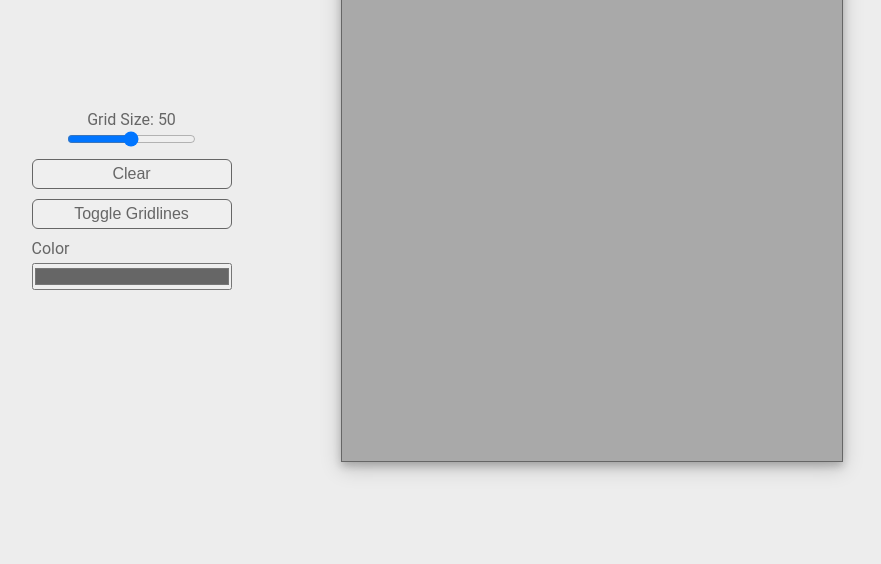
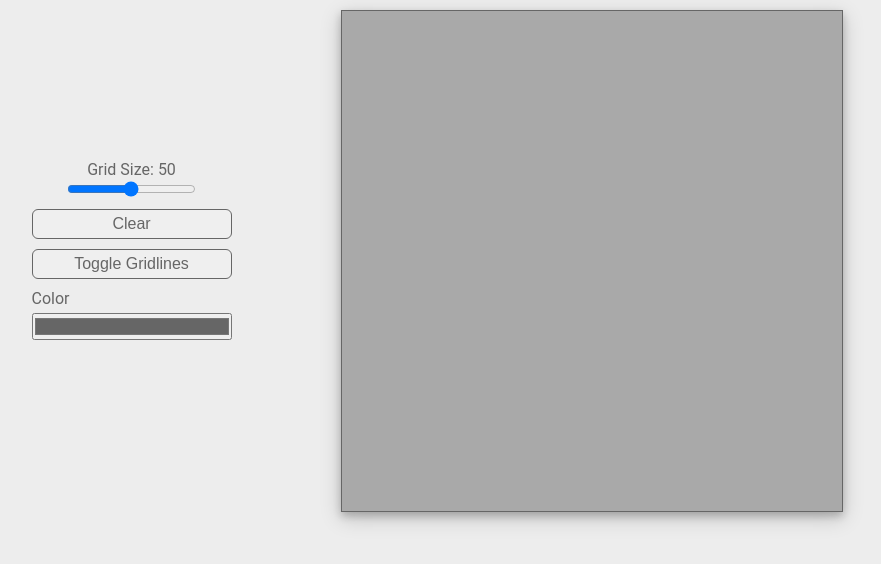
Before and after one commit to MarekRykaczewski/etch-a-sketch, a plain HTML site: page index.html in a window 1280 px wide. Shown: the whole page, without its empty margins (171-1052 px from the left). Drawn offline with Linux system fonts and the light colour scheme.

Commit message:
update styles.css

```diff
--- a/styles.css
+++ b/styles.css
@@ -8,7 +8,7 @@ body {
 }
 
 #container {
-    margin-top: -400px;
+    margin-top: -300px;
     display: flex;
     flex-direction: row-reverse;
     justify-content: center;
```
